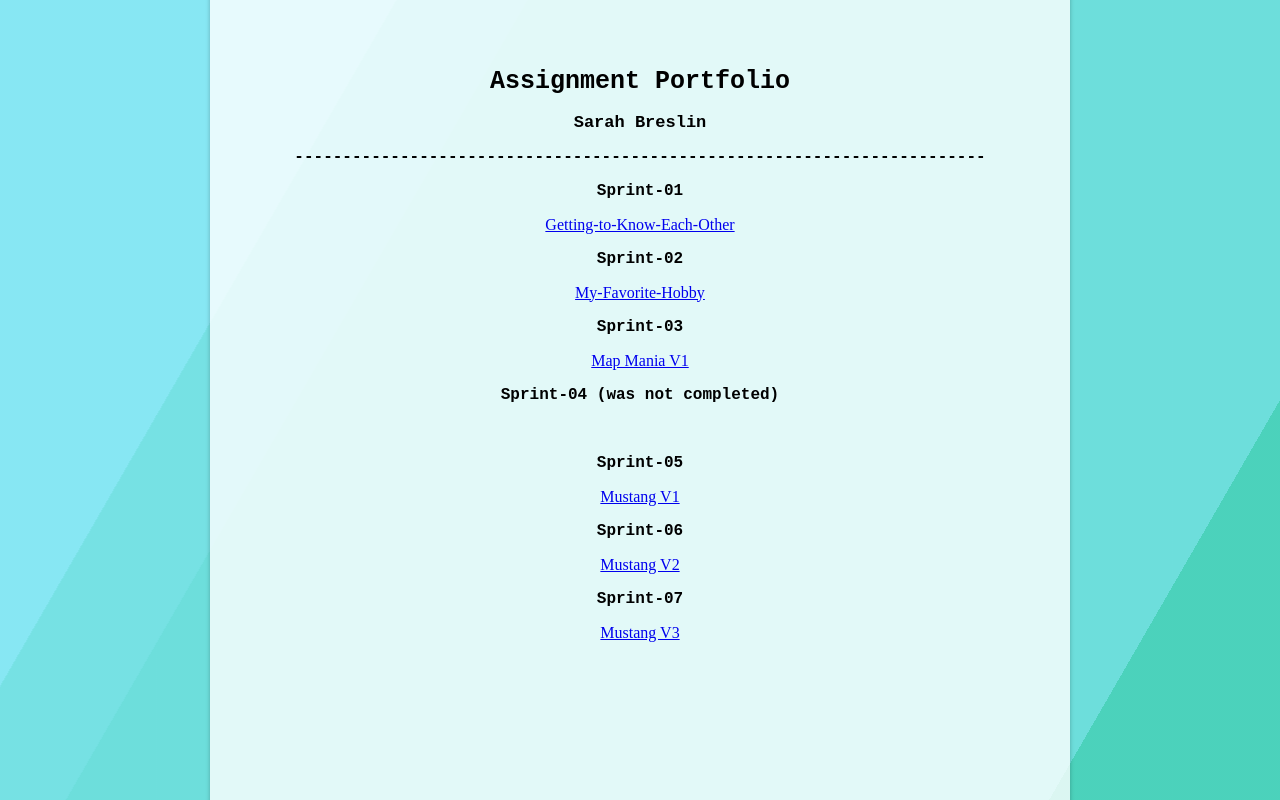
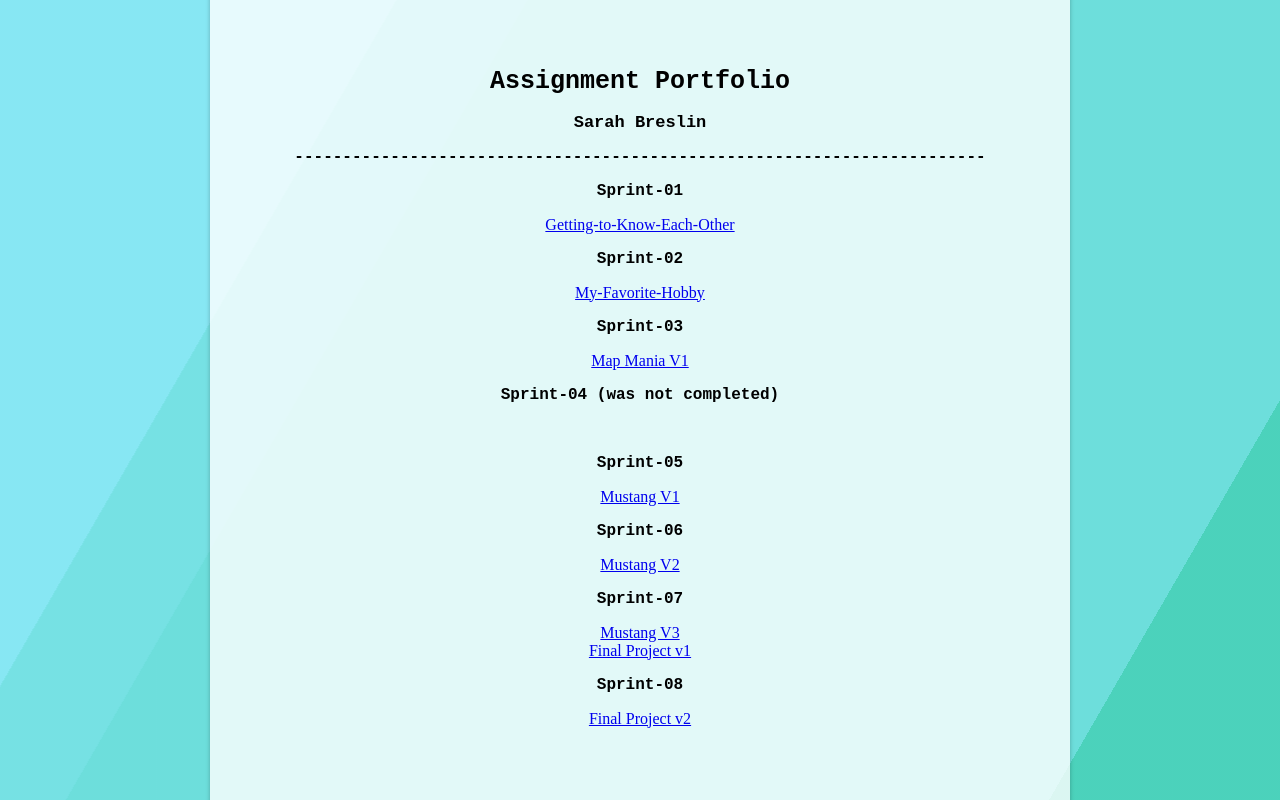
Before and after one commit to 2019sbreslin/assignmentportFR, a plain HTML site: page index.html in a window 1280 px wide. Drawn offline with Linux system fonts and the light colour scheme; a script that the page names is missing.

Commit message:
Update index.html

```diff
--- a/index.html
+++ b/index.html
@@ -34,6 +34,11 @@
       <br>
       <h3>Sprint-07</h3>
       <a href = "https://mustangv3-sb.azurewebsites.net">Mustang V3</a>
+      <br>
+      <a href = "https://finalproject-sb.azurewebsites.net/">Final Project v1</a>
+      <br>
+      <h3>Sprint-08</h3>
+      <a href = "https://finalfinalproject.azurewebsites.net/">Final Project v2</a>
 
 
 
```
